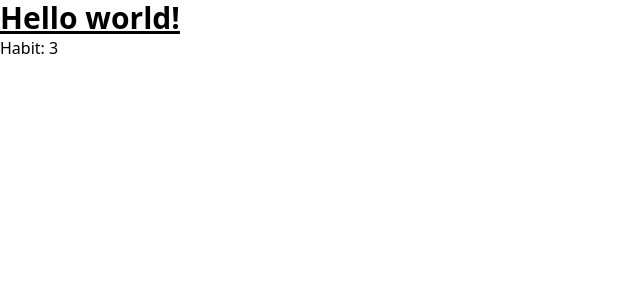
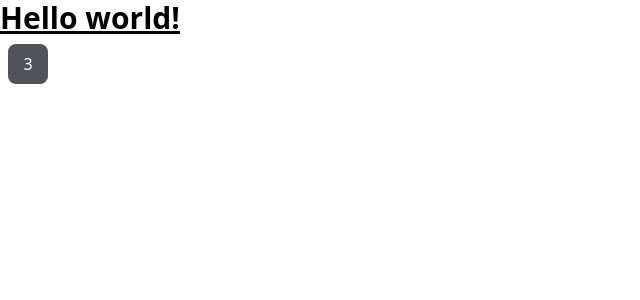
Before and after one commit to rafatosta/habits-nlw-setup-ignite, a React (Vite) app in the folder web/: page / in a window 1280 px wide. Shown: the top 300 px of the page, without its empty margins (0-640 px from the left). Built offline with nearby package versions, Linux system fonts and the light colour scheme.

Commit message:
Update Habit.tsx

```diff
--- a/web/src/components/Habit.tsx
+++ b/web/src/components/Habit.tsx
@@ -3,7 +3,14 @@ interface PropHabit {
 }
 
 function Habit(props: PropHabit) {
-  return <p>Habit: {props.completed}</p>;
+  return (
+    <div
+      className="flex items-center justify-center rounded-lg m-2
+     bg-zinc-600 text-white w-10 h-10 "
+    >
+      {props.completed}
+    </div>
+  );
 }
 
 export default Habit;
```
